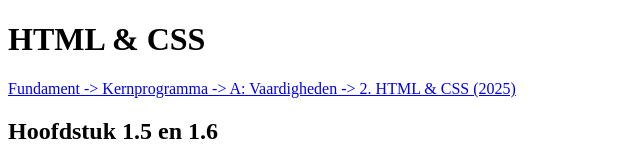
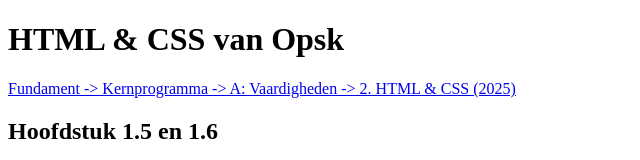
Before and after one commit to informaticascw/h4v4-html-opgaven-template, a plain HTML site: page index.html in a window 1280 px wide. Shown: the top 160 px of the page, without its empty margins (0-640 px from the left). Drawn offline with Linux system fonts and the light colour scheme.

Commit message:
naam toegevoegd

```diff
--- a/index.html
+++ b/index.html
@@ -8,7 +8,7 @@
 
 <body>
 
-    <h1>HTML & CSS</h1>
+    <h1>HTML & CSS van Opsk</h1>
     <a href="https://fundament-online.nl/leeromgeving/hoofdstuk.php?id=12181">Fundament -> Kernprogramma -> A: Vaardigheden -> 2. HTML & CSS (2025)</a>
 
     <h2>Hoofdstuk 1.5 en 1.6</h2>
```
